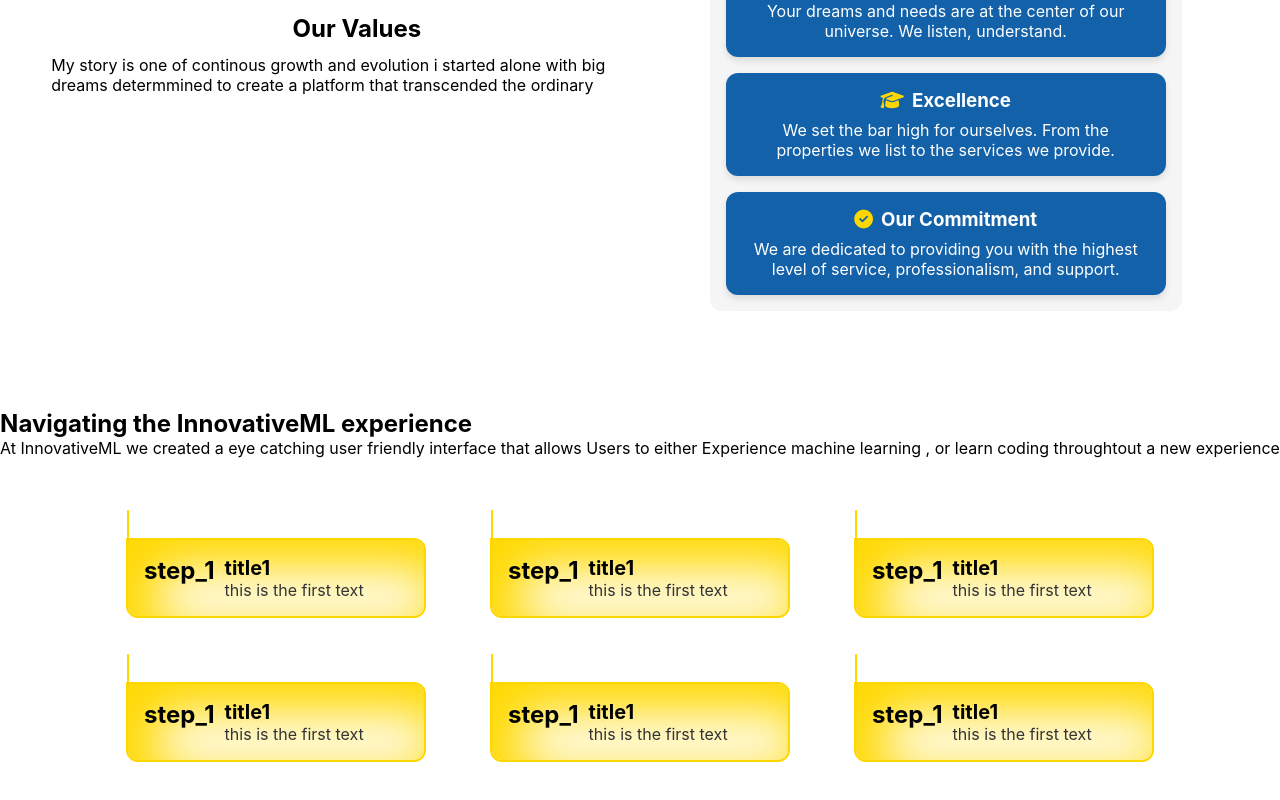
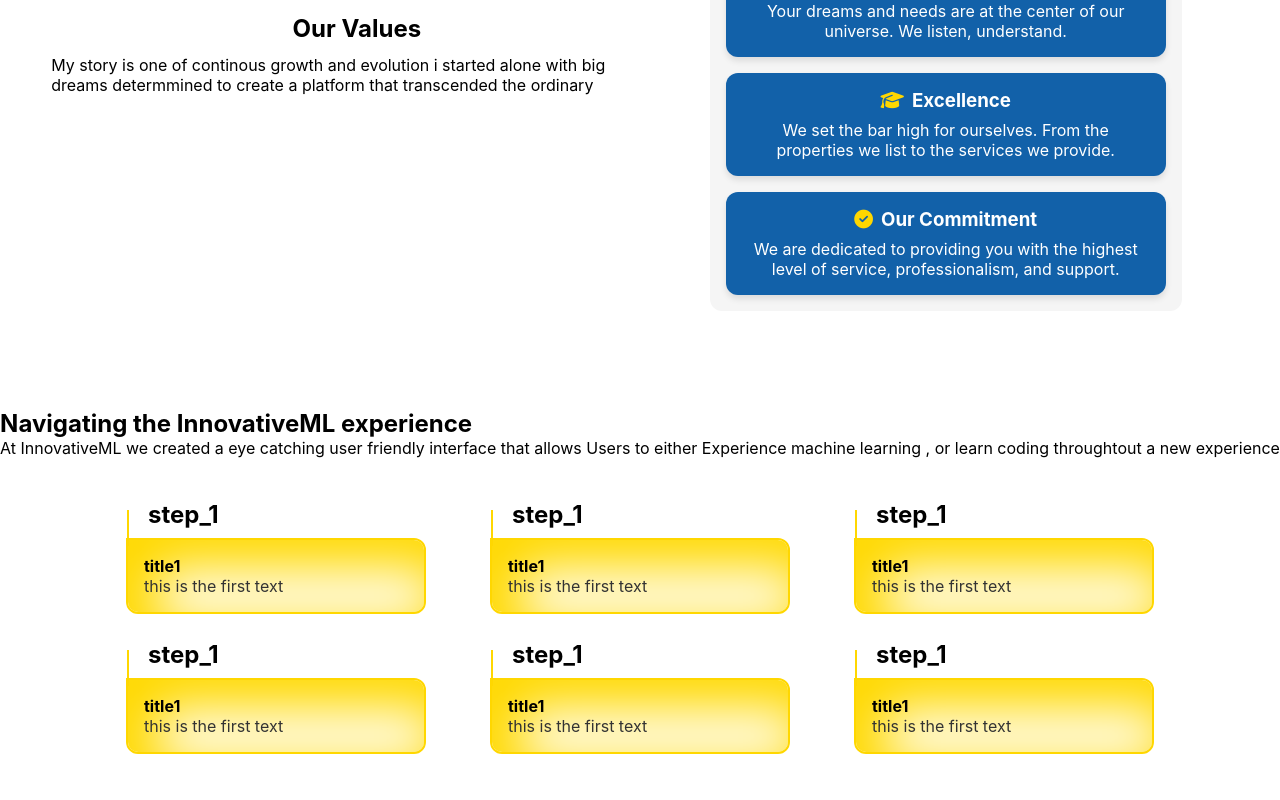
Before and after one commit to AhmadSerhall/innovativeML, a React (Create React App) app in the folder frontend/: page /about in a window 1280 px wide. Shown: the part 743-1543 px from the top of the page. Built offline with nearby package versions, Linux system fonts and the light colour scheme.

Commit message:
frontend implemented the cards

```diff
--- a/frontend/src/components/CardExperience/style.css
+++ b/frontend/src/components/CardExperience/style.css
@@ -9,7 +9,6 @@
     box-shadow: 20px 20px 50px 10px #ffd900 inset;
     cursor: default;
     position: relative;
-    /* must be added */
   }
 
   .CardExperience:hover {
@@ -23,11 +22,13 @@
     left: -1.5px;
     width: 2px;
     height: 50%;
-    background-color: #ffd700
+    background-color: #ffd700;
   }
 
   .StepContainer {
-    margin-right: 10px;
+    position: absolute;
+    top: -40px;
+    left:20px;
   }
 
   .CardContent {
@@ -41,7 +42,7 @@
   }
 
   .CardExperience__title {
-    font-size: 1.25rem;
+    font-size: 1rem;
     font-weight: bold;
     color: #000;
   }
```
